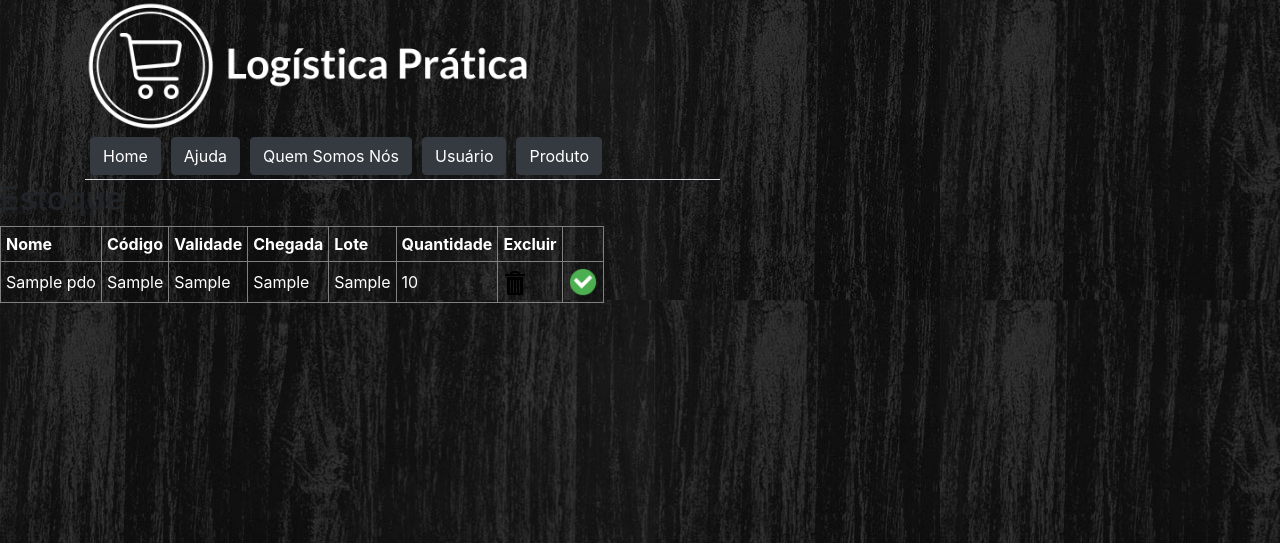
After one commit to Wolaci/logisticapratica, a PHP site: page /php/listar.php in a window 1280 px wide. The commit adds this page. Shown: the top 543 px of the page. Run offline with PHP 8.4, Linux system fonts and the light colour scheme; the visitor is signed in with stand-in values (Sample User, id 1); tables that the repository leaves empty or names only in its code hold one stand-in row (values such as "Sample post").

Commit message:
Página criada para  listagem de produtos.

```diff
--- a/php/cadastro.php
+++ b/php/cadastro.php
@@ -104,7 +104,7 @@ if (isset($_SESSION['login'])) {
 						</tr>
 					<?php endwhile; ?>
 				</table>
-				<a href="login/logout.php"><button class="botao_sair">Sair</button></a>
+
 			</div>
 		</body>
 		<script src="https://code.jquery.com/jquery-3.3.1.slim.min.js" integrity="sha384-q8i/X+965DzO0rT7abK41JStQIAqVgRVzpbzo5smXKp4YfRvH+8abtTE1Pi6jizo" crossorigin="anonymous"></script>
--- /dev/null
+++ b/php/listar.php
@@ -0,0 +1,64 @@
+<?php
+session_start();
+require 'menu.php';
+include 'POO/Usuario.php';
+$u= new Usuario();
+$u -> conectar();
+$nomeUs=$_SESSION['login'];
+?>
+<div class="row">
+			<div class="col-lg-12 col-md-6 col-sm-12 col-xs-12">
+				<h2>Estoque</h2>
+				<table border="1" cellpadding="5" cellspacing="0">
+					<tr>
+						<th>Nome</th>
+						<th>Código</th>
+						<th>Validade</th>
+						<th>Chegada</th>
+						<th>Lote</th>
+						<th>Quantidade</th>
+						<th>Excluir</th>
+					</tr>
+					<?php
+
+
+
+					$nomes=$conn->prepare('SELECT * FROM produto_pdo WHERE fk_user = :f');
+					$nomes->bindValue(":f",$nomeUs);
+					$nomes->execute();
+		// $res = $nomes->fetch(PDO::FETCH_ASSOC);
+
+
+					while($res = $nomes->fetch(PDO::FETCH_ASSOC)):
+
+
+						?>
+					<tr>
+						<td><?= $res['nome'] ?></td>
+						<td><?=$res['codigo'] ?></td>
+						<td><?=$res['validade']?></td>
+						<td><?=$res['chegada']?></td>
+						<td><?=$res['lote']?></td>
+						<td><?=$res['quantidade']?></td>
+						<td><a href="/php/cadprod/rmNome.php?id=<?= $res['id'] ?>"><img src="../img/excluir.png"></excluir></a></td>
+						<td><?php
+							//$alert=$conn->prepare('SELECT quantidade FROM produto_pdo WHERE fk_user = :f AND nome="$res[nome]" AND quantidade="0"');
+							$alert=$conn->prepare('SELECT quantidade FROM produto_pdo WHERE fk_user = ? AND quantidade=?');
+							$alert->bindValue(1,$nomeUs);
+							$alert->bindValue(2,$res['quantidade']);
+							$alert->execute();
+							$a=$alert->fetch();
+							$b=$a[0];
+
+
+							if($b<=0){
+								echo "<img width='30px' height='30px' src='../img/alert.png'>";
+								}else{
+									echo "<img width='30px' height='30px' src='../img/okay.png'>";
+									} ?></td>
+						</tr>
+					<?php endwhile; ?>
+				</table>
+				</div>
+</body>
+</html>
--- a/php/menu.php
+++ b/php/menu.php
@@ -50,6 +50,7 @@
 							<div class="dropdown-menu" id="prod">
 								<a class="dropdown-item" href="/php/cadastro.php">Cadastro de Produto</a>
 								<a class="dropdown-item" href="/php/exit.php">Saída de Produto</a>
+								<a class="dropdown-item" href="/php/listar.php">Listar Produtos</a>
 							</div>
 						</li>
 					</ul>
```
Also changed, not shown: php/pdf/listar.php (added, +62 -0 lines).
